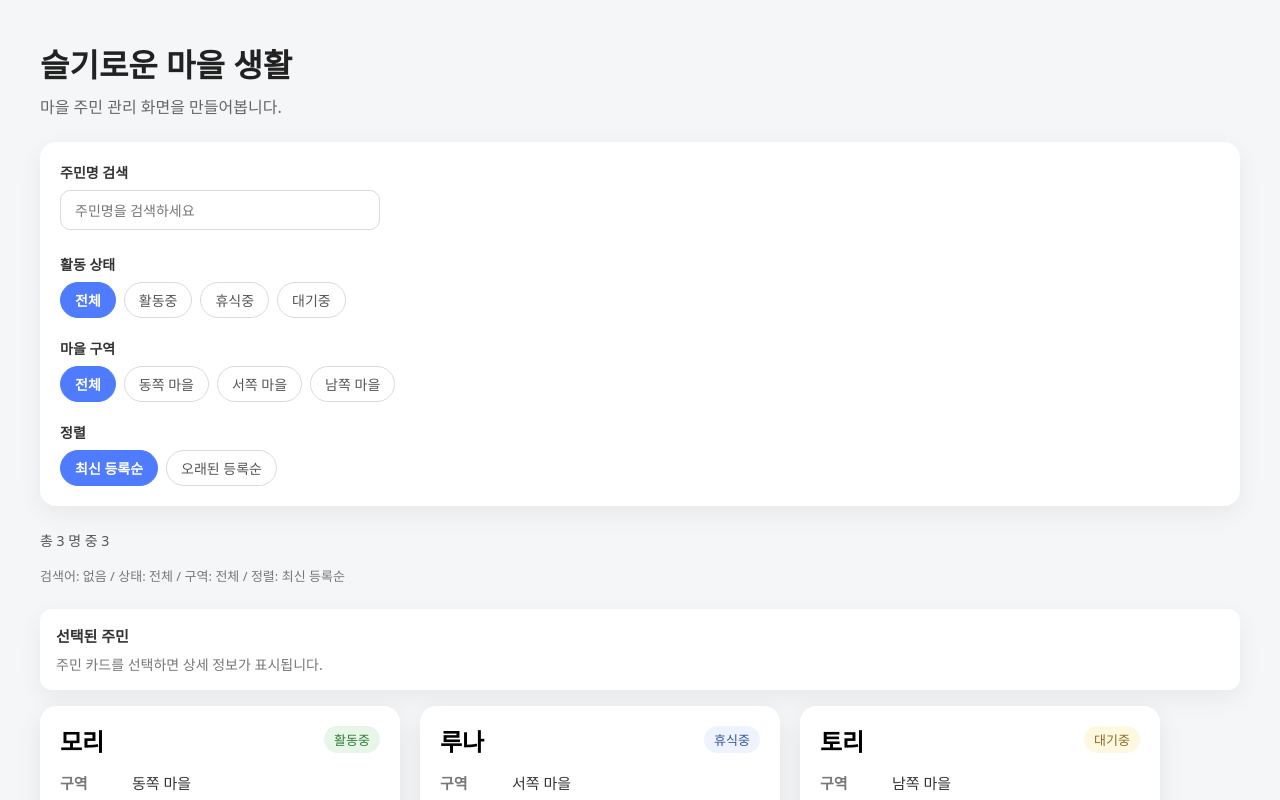
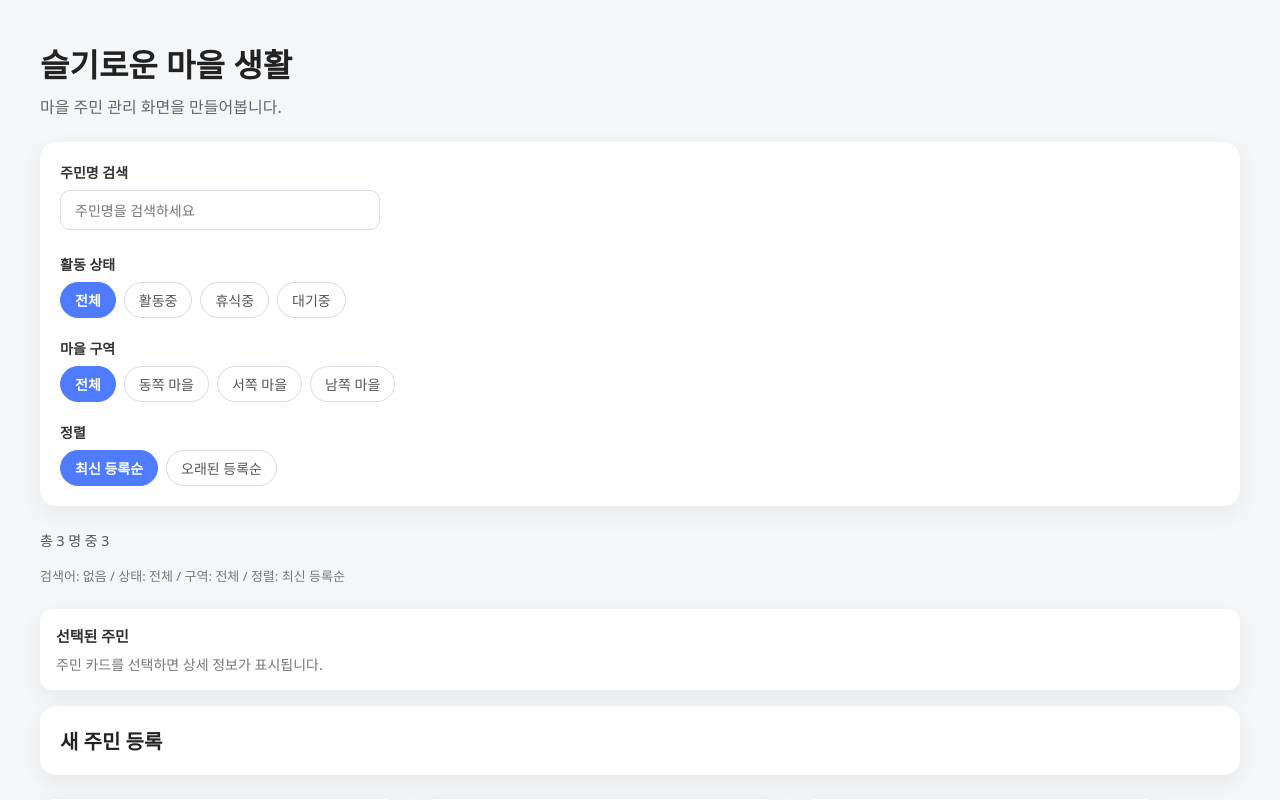
Before and after one commit to JEON-DONG-HEE/wise-village-life, a React (Vite) app: page / in a window 1280 px wide. Shown: the top 800 px of the page. Built offline with nearby package versions, Linux system fonts and the light colour scheme.

Commit message:
주민 등록 폼 준비 단계

```diff
--- a/src/App.tsx
+++ b/src/App.tsx
@@ -109,6 +109,10 @@ function App() {
         onClearSelectedResident={handleClearSelectedResident}
       />
 
+      <div className="resident-form">
+        <h2>새 주민 등록</h2>
+      </div>
+
       {sortedResidents.length > 0 ? (
         <ResidentList
           residents={sortedResidents}
--- a/src/styles/App.scss
+++ b/src/styles/App.scss
@@ -335,3 +335,16 @@
     font-size: 14px;
   }
 }
+
+/* 등록 폼 시작 */
+.resident-form {
+  margin-bottom: 24px;
+  padding: 20px;
+  border-radius: 16px;
+  background-color: #fff;
+  box-shadow: 0 8px 24px rgba(0, 0, 0, 0.06);
+
+  h2 {
+    font-size: 20px;
+  }
+}
```
